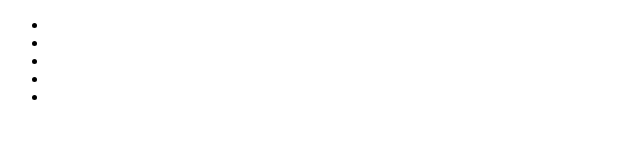
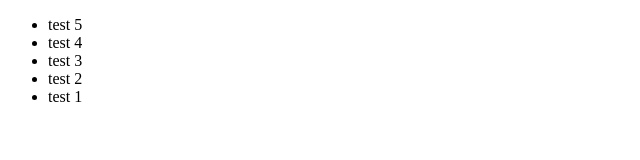
Before and after one commit to kjonesgithub14/test, a plain HTML site: page index.html in a window 1280 px wide. Shown: the whole page, without its empty margins (0-640 px from the left). Drawn offline with Linux system fonts and the light colour scheme.

Commit message:
Update index.html

```diff
--- a/index.html
+++ b/index.html
@@ -2,16 +2,16 @@
 <html>
 <head>
 <meta charset="UTF-8">
-<title>Untitled Document</title>
+<title>my document</title>
 </head>
 
 <body>
     <ul>
-    <li></li>
-    <li></li>
-    <li></li>
-    <li></li>
-    <li></li>
+    <li>test 5</li>
+    <li>test 4</li>
+    <li>test 3</li>
+    <li>test 2</li>
+    <li>test 1</li>
     </ul>
 
 
```
